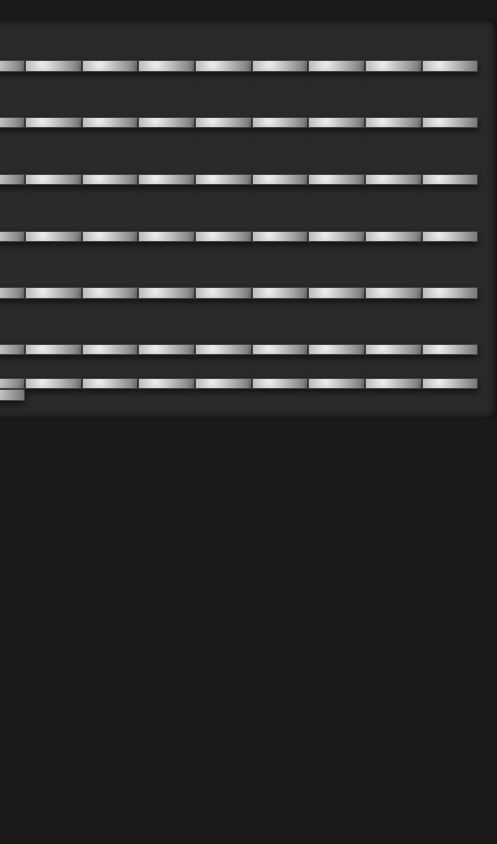
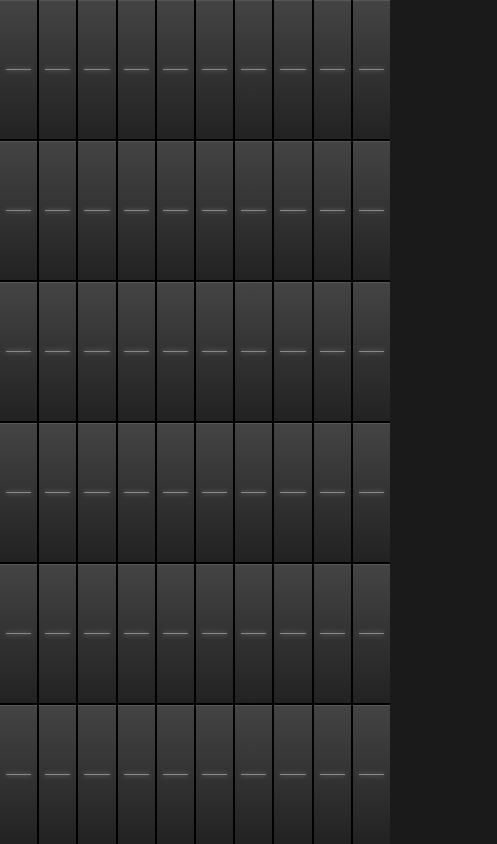
Before and after one commit to bwedgar/Guitar, a plain HTML site: page index.html in a window 390 px wide. Shown: the whole page, 497 px wide, since content can reach past the window. Drawn offline with Linux system fonts and the light colour scheme.

Commit message:
Refactor layout and audio logic in index.html
Updated viewport meta tag and adjusted layout styles for better responsiveness. Modified audio context and note playing logic for improved functionality.

```diff
--- a/index.html
+++ b/index.html
@@ -3,49 +3,68 @@
 <html lang="en">
 <head>
     <meta charset="UTF-8">
-    <meta name="viewport" content="width=device-width, initial-scale=1.0, maximum-scale=1.0, user-scalable=no">
+    <meta name="viewport" content="width=device-width, initial-scale=1.0, maximum-scale=1.0, user-scalable=no, viewport-fit=cover">
     <title>Pocket Fretboard</title>
     <style>
+        /* Layout Logic:
+           - Highest string (e) at the bottom.
+           - 10 buttons wide.
+           - Buttons fill the screen.
+           - Removed text labels.
+        */
         body {
             margin: 0;
+            padding: 0;
             background: #1a1a1a;
+            height: 100vh;
+            width: 100vw;
             display: flex;
-            flex-direction: column;
             align-items: center;
-            justify-content: flex-start;
-            height: 100vh;
+            justify-content: center;
             overflow: hidden;
-            font-family: sans-serif;
-            touch-action: none; /* Prevents zooming/scrolling while playing */
+            touch-action: none;
         }
+
         #fretboard {
             display: grid;
-            grid-template-columns: repeat(10, 15mm);
-            grid-template-rows: repeat(6, 15mm);
-            margin-top: 5mm;
-            padding: 5mm;
-            background: #2a2a2a;
-            border-radius: 8px;
-            box-shadow: inset 0 0 10px #000;
+            /* 10 columns to fill the width */
+            grid-template-columns: repeat(10, 1fr);
+            /* 6 rows to fill the height */
+            grid-template-rows: repeat(6, 1fr);
+            width: 100vw;
+            height: 100vh;
+            gap: 2px; /* Small gap between buttons like frets */
+            background: #000;
         }
+
         .note-btn {
-            width: 15mm;
-            height: 3mm;
-            border-radius: 5%;
-            border: 1px solid #444;
-            background: radial-gradient(circle at 30% 30%, #eee, #777);
-            box-shadow: 0 3px 6px rgba(0,0,0,0.6);
+            width: 100%;
+            height: 100%;
+            border: none;
+            /* Wider, flatter appearance (Rectangular) */
+            background: linear-gradient(to bottom, #444, #222);
+            box-shadow: inset 0 1px 0 rgba(255,255,255,0.1);
             cursor: pointer;
-            justify-self: center;
-            align-self: center;
-            transition: transform 0.05s;
+            outline: none;
+            -webkit-tap-highlight-color: transparent;
         }
+
+        /* The 'string' visual line in the middle of the button */
+        .note-btn::after {
+            content: "";
+            display: block;
+            width: 100%;
+            height: 1px;
+            background: #888;
+            box-shadow: 0 0 5px rgba(255,255,255,0.5);
+            position: relative;
+            top: 0;
+        }
+
         .note-btn:active {
-            background: #ffd700;
-            transform: scale(1.1);
-            box-shadow: 0 0 15px #ffd700;
+            background: #555;
+            filter: brightness(1.5);
         }
-        .label { color: #888; font-size: 12px; margin: 10px 0; letter-spacing: 2px; }
     </style>
 </head>
 <body>
@@ -56,43 +75,38 @@
         const audioCtx = new (window.AudioContext || window.webkitAudioContext)();
         const fretboard = document.getElementById('fretboard');
 
-        // changed Order: High e (E4), B3, G3, D3, A2, Low E (E2)
-        //const stringBaseFreqs = [82.41,110.00, 146.83,.63, 196.00, 246.94  ];
-const stringBaseFreqs = [246.92,196.00,160, 146.83,110,82.41 ];
+        // REVERSED ORDER: Low E (Top of screen) to High e (Bottom of screen)
+        // E2, A2, D3, G3, B3, E4
+        const stringBaseFreqs = [82.41, 110.00, 146.83, 196.00, 246.94, 329.63];
 
-
-
-
-function playNote(frequency) {
+        function playNote(frequency) {
             if (audioCtx.state === 'suspended') audioCtx.resume();
 
             const osc = audioCtx.createOscillator();
             const gain = audioCtx.createGain();
 
-            // 'triangle' sounds like a clean guitar; 'sine' is even purer
             osc.type = 'triangle';
             osc.frequency.setValueAtTime(frequency, audioCtx.currentTime);
 
-            // Initial volume and then fade
             gain.gain.setValueAtTime(0.4, audioCtx.currentTime);
-            gain.gain.exponentialRampToValueAtTime(0.0001, audioCtx.currentTime + 1.2);
+            gain.gain.exponentialRampToValueAtTime(0.0001, audioCtx.currentTime + 1.0);
 
             osc.connect(gain);
             gain.connect(audioCtx.destination);
 
             osc.start();
-            osc.stop(audioCtx.currentTime + 1.2);
+            osc.stop(audioCtx.currentTime + 1.0);
         }
 
+        // Loop through strings
         stringBaseFreqs.forEach((baseFreq) => {
-            for (let fret = 0; fret < 12; fret++) {
+            // Loop through 10 frets (per your request)
+            for (let fret = 0; fret < 10; fret++) {
                 const btn = document.createElement('button');
                 btn.className = 'note-btn';
 
-                // Frequency formula for Western chromatic scale
                 const freq = baseFreq * Math.pow(2, fret / 12);
 
-                // Works for both mouse and touch
                 btn.onmousedown = () => playNote(freq);
                 btn.ontouchstart = (e) => {
                     e.preventDefault();
@@ -105,3 +119,5 @@ function playNote(frequency) {
     </script>
 </body>
 </html>
+</body>
+</html>
```
